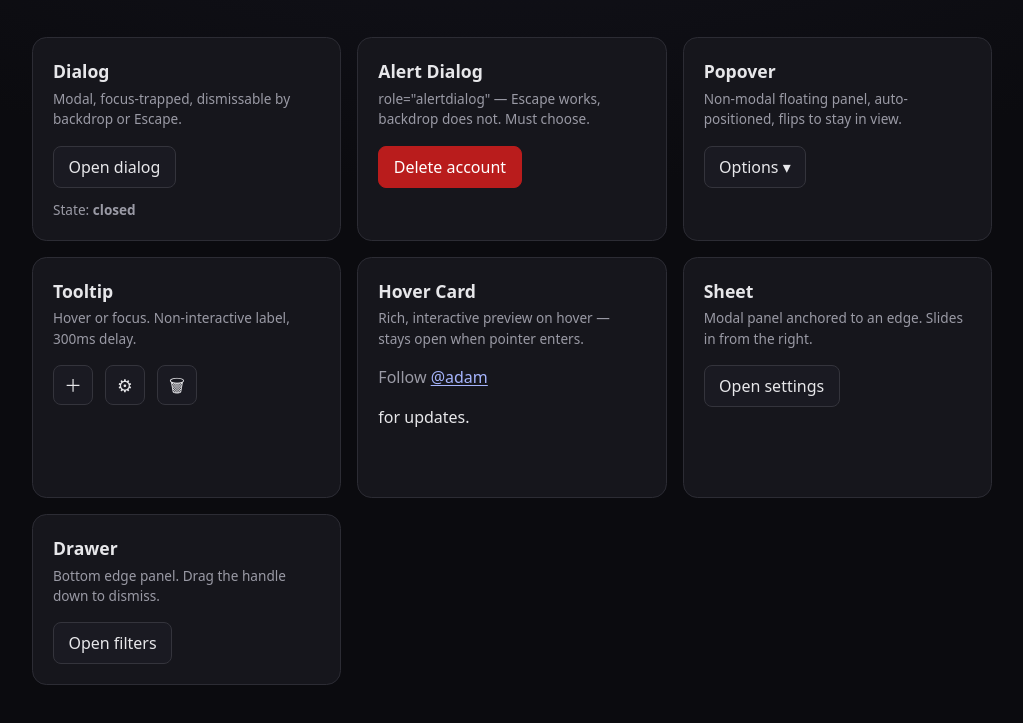
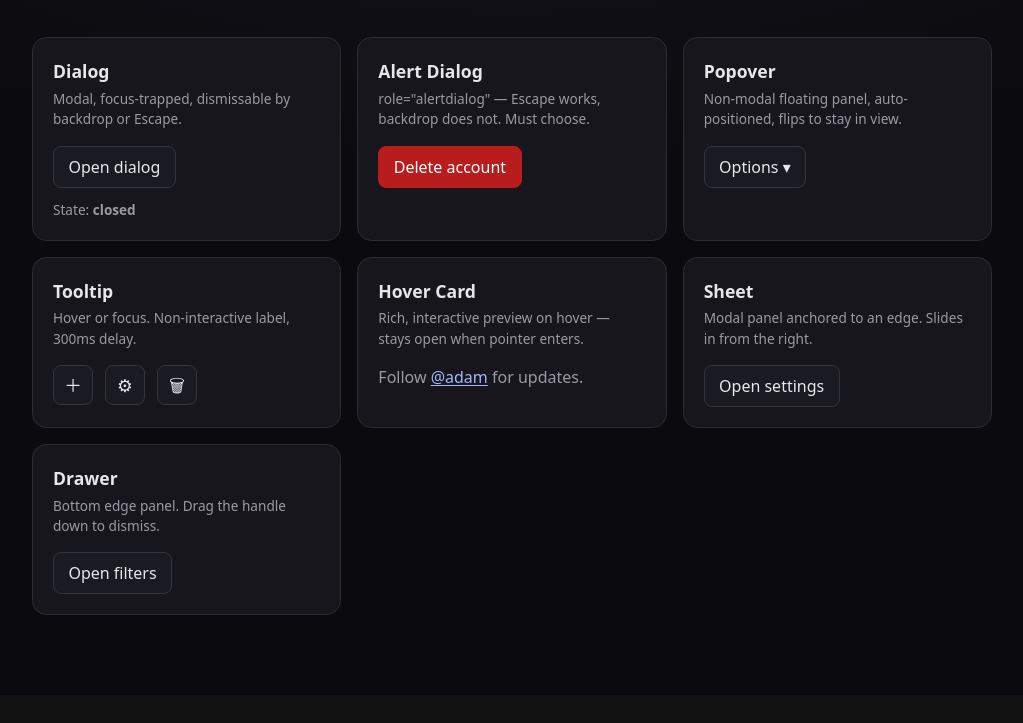
Before and after one commit to ki5an/alpine-primitives, a website built with Vite: page apps/playground/index.html in a window 1280 px wide. Shown: the part 169-892 px from the top of the page, without its empty margins (128-1151 px from the left). After the commit the page ends 864 px from the top, so only its background shows below. Built offline with nearby package versions, Linux system fonts and the light colour scheme.

Commit message:
refactor: directives

```diff
--- a/apps/playground/index.html
+++ b/apps/playground/index.html
@@ -128,7 +128,7 @@
           <p>Rich, interactive preview on hover — stays open when pointer enters.</p>
         </div>
 
-        <p class="prose">
+        <div class="prose">
           Follow
           <span x-hover-card="{ openDelay: 300, closeDelay: 200 }">
             <a class="link" x-hover-card-trigger href="#">@adam</a>
@@ -141,7 +141,7 @@
             </div>
           </span>
           for updates.
-        </p>
+        </div>
       </section>
 
       <!-- ── Sheet ──────────────────────────────────────────── -->
```
